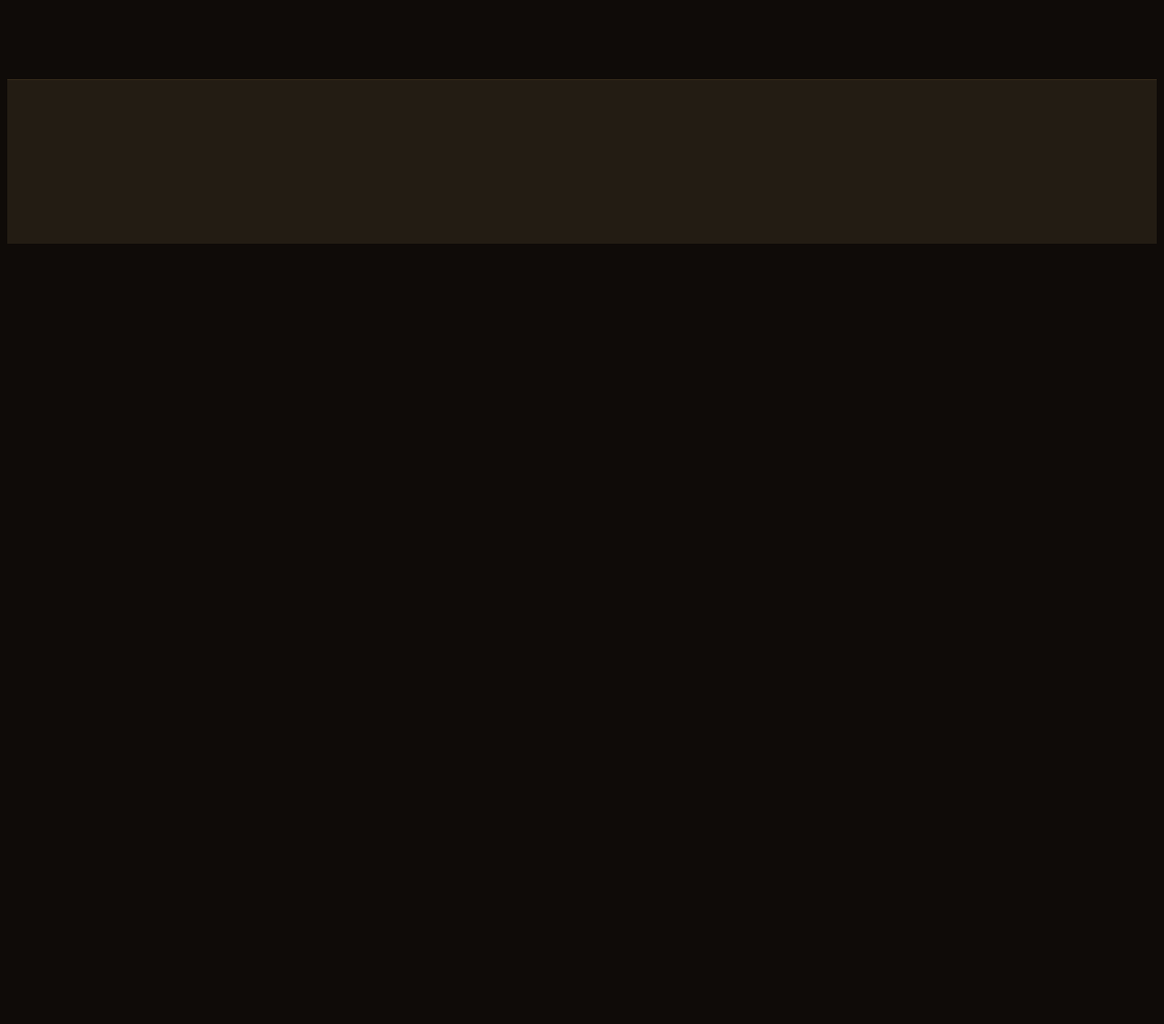
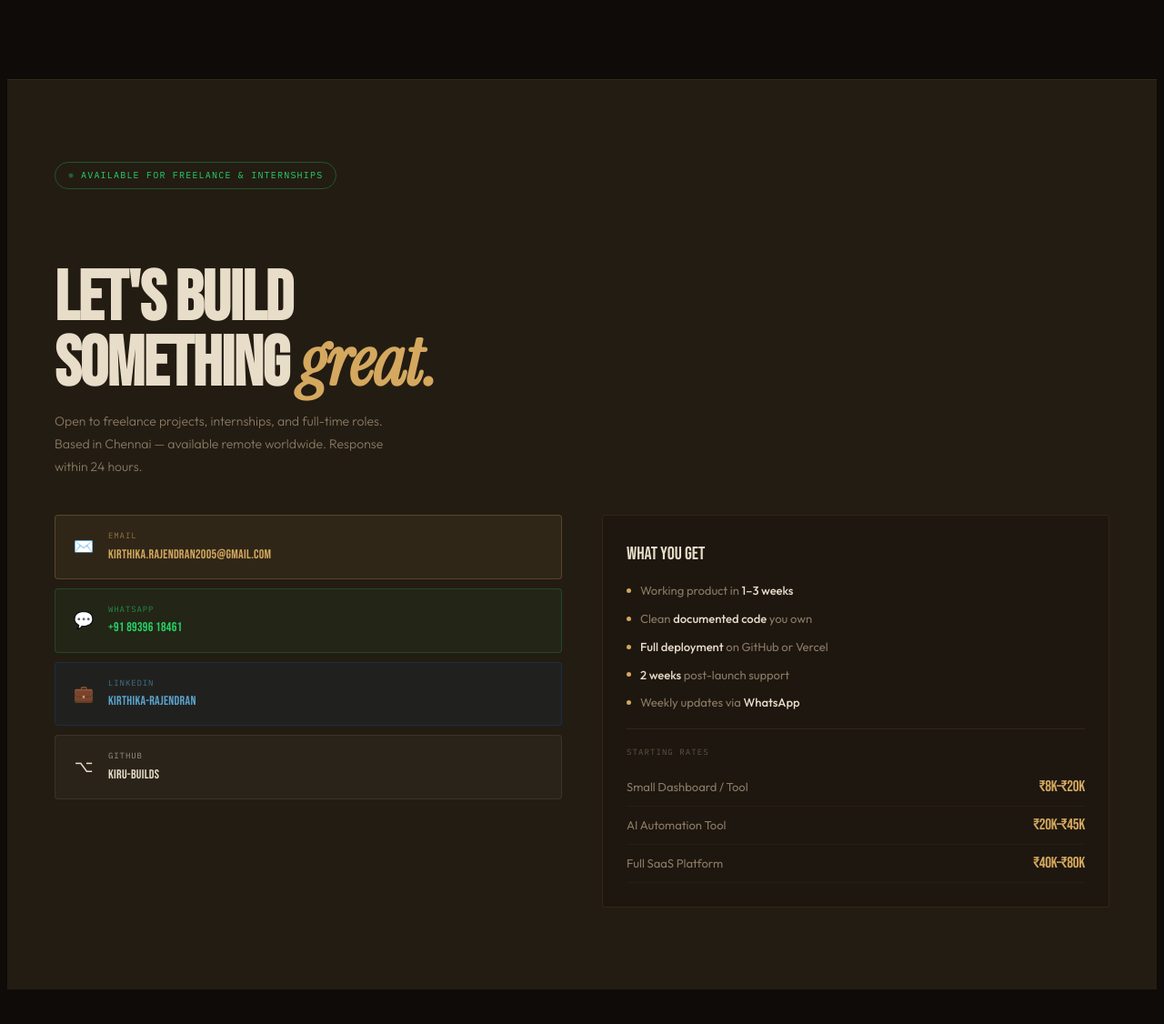
Before and after one commit to kiru-builds/kiru-builds.github.io, a plain HTML site: page index.html in a window 1280 px wide. Shown: the part 7541-8667 px from the top of the page at 91% size. Before the commit the page ends 7817 px from the top, so only its background shows below. Drawn offline with Linux system fonts and the light colour scheme.

Commit message:
Update index.html

```diff
--- a/index.html
+++ b/index.html
@@ -863,8 +863,51 @@ footer{background:var(--bg);border-top:1px solid var(--border);padding:24px 52px
     </div>
   </div>
 </div>
-
 <!-- CONTACT -->
 <div class="cta-bg" id="contact">
   <div class="cta-inner">
+    <div class="cta-avail">Available for Freelance & Internships</div>
+    <h2 class="cta-h">Let's build<br/>something <em>great.</em></h2>
+    <p class="cta-sub">Open to freelance projects, internships, and full-time roles. Based in Chennai — available remote worldwide. Response within 24 hours.</p>
+    <div class="contact-grid reveal">
+      <div class="contact-buttons">
+        <a href="mailto:kirthika.rajendran2005@gmail.com" class="c-btn email">
+          <div class="cb-icon">✉️</div>
+          <div><div class="cb-label">Email</div><div class="cb-val">kirthika.rajendran2005@gmail.com</div></div>
+        </a>
+        <a href="https://wa.me/918939618461" target="_blank" class="c-btn wa">
+          <div class="cb-icon">💬</div>
+          <div><div class="cb-label">WhatsApp</div><div class="cb-val">+91 89396 18461</div></div>
+        </a>
+        <a href="https://www.linkedin.com/in/kirthika-rajendran-0303383b4" target="_blank" class="c-btn li">
+          <div class="cb-icon">💼</div>
+          <div><div class="cb-label">LinkedIn</div><div class="cb-val">kirthika-rajendran</div></div>
+        </a>
+        <a href="https://github.com/kiru-builds" target="_blank" class="c-btn gh">
+          <div class="cb-icon">⌥</div>
+          <div><div class="cb-label">GitHub</div><div class="cb-val">kiru-builds</div></div>
+        </a>
+      </div>
+      <div>
+        <div class="contact-info-box">
+          <div class="cib-title">What You Get</div>
+          <div class="cib-items">
+            <div class="cib-item"><div class="ci-dot"></div><span>Working product in <strong>1–3 weeks</strong></span></div>
+            <div class="cib-item"><div class="ci-dot"></div><span>Clean <strong>documented code</strong> you own</span></div>
+            <div class="cib-item"><div class="ci-dot"></div><span><strong>Full deployment</strong> on GitHub or Vercel</span></div>
+            <div class="cib-item"><div class="ci-dot"></div><span><strong>2 weeks</strong> post-launch support</span></div>
+            <div class="cib-item"><div class="ci-dot"></div><span>Weekly updates via <strong>WhatsApp</strong></span></div>
+          </div>
+          <div class="cib-rates">
+            <div class="cr-title">Starting Rates</div>
+            <div class="rate-row"><span class="rr-type">Small Dashboard / Tool</span><span class="rr-price">₹8K–₹20K</span></div>
+            <div class="rate-row"><span class="rr-type">AI Automation Tool</span><span class="rr-price">₹20K–₹45K</span></div>
+            <div class="rate-row"><span class="rr-type">Full SaaS Platform</span><span class="rr-price">₹40K–₹80K</span></div>
+          </div>
+        </div>
+      </div>
+    </div>
+  </div>
+</div>
+  <div class="cta-inner">
     <div class="cta-avai
```
